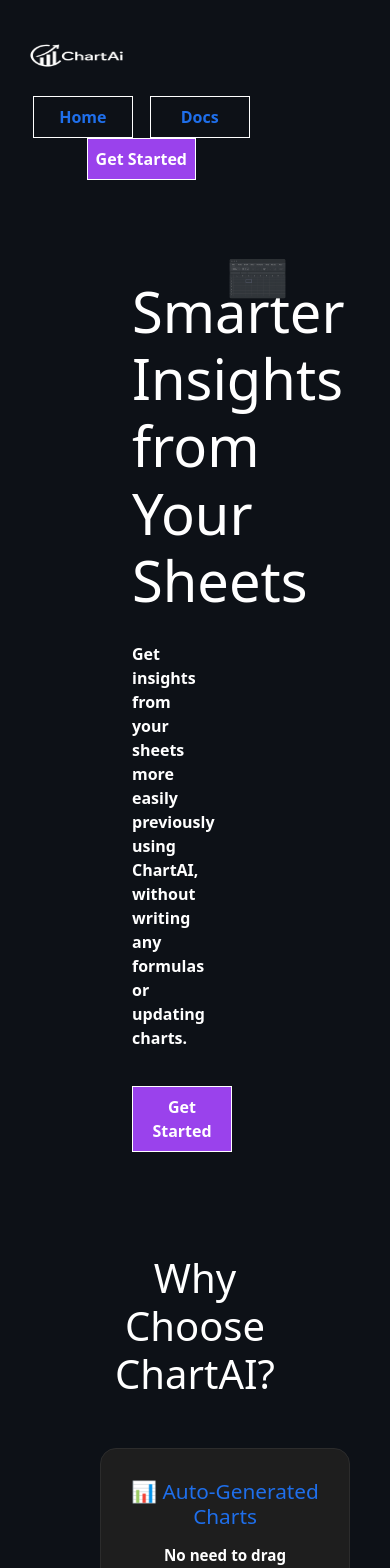
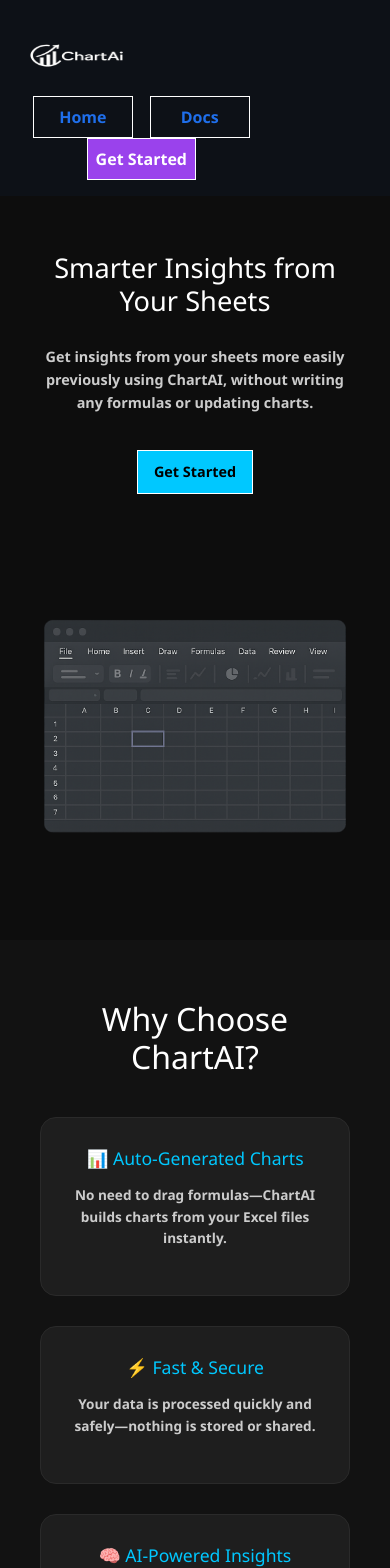
Before and after one commit to Devil9766/ChartAI, a React (Vite) app in the folder ChartAI/: page / in a window 390 px wide. Shown: the top 1568 px of the page. Built offline with nearby package versions, Linux system fonts and the light colour scheme; no server answers.

Commit message:
added docs component

```diff
--- a/ChartAI/src/App.jsx
+++ b/ChartAI/src/App.jsx
@@ -12,6 +12,7 @@
 import AdminDashboard from './Components/AdminDashboard'
 import ProtectedRoute from './Components/ProtectedRoute'
 import { useAuth } from './Components/Context/AuthContext'
+import Docs from './Components/Docs'
 
 
 
@@ -54,6 +55,14 @@
             }
           />
           <Route
+            path='/docs'
+            element={
+              <ProtectedRoute allowedRoles={['user', 'admin']}>
+                <Docs />
+              </ProtectedRoute>
+            }
+          />
+          <Route
             path='/reports'
             element={
               <ProtectedRoute allowedRoles={['user', 'admin']}>
--- a/ChartAI/src/Components/Docs.css
+++ b/ChartAI/src/Components/Docs.css
@@ -0,0 +1,103 @@
+:root {
+  --bg-dark: #0d0d0d;
+  --bg-card: #1a1a1a;
+  --border-color: #2a2a2a;
+  --accent: #00c8ff;
+  --text-light: #d1d1d1;
+  --text-dim: #aaaaaa;
+  --font-main: "Segoe UI", sans-serif;
+}
+
+body {
+  font-family: var(--font-main);
+  background-color: var(--bg-dark);
+  margin: 0;
+  color: var(--text-light);
+}
+
+.docs-container {
+  padding: 60px 100px;
+  max-width: 1200px;
+  margin: auto;
+}
+
+.docs-title {
+  font-size: 2.8rem;
+  text-align: center;
+  margin-bottom: 50px;
+  color: var(--accent);
+}
+
+
+.docs-section {
+  background-color: var(--bg-card);
+  border: 1px solid var(--border-color);
+  border-radius: 16px;
+  padding: 30px;
+  margin-bottom: 30px;
+  transition: border-color 0.3s ease, transform 0.3s ease;
+}
+
+.docs-section:hover {
+  border-color: var(--accent);
+  transform: scale(1.01);
+}
+
+.docs-section h2 {
+  font-size: 1.6rem;
+  margin-bottom: 15px;
+  color: var(--accent);
+}
+
+
+.docs-section p {
+  font-size: 1rem;
+  line-height: 1.6;
+  color: var(--text-light);
+}
+
+.docs-section ul,
+.docs-section ol {
+  padding-left: 1.5rem;
+  margin-top: 10px;
+  line-height: 1.8;
+}
+
+.docs-section li {
+  margin-bottom: 10px;
+  font-size: 1rem;
+  color: var(--text-dim);
+}
+
+.docs-section li strong {
+  color: var(--text-light);
+}
+
+.docs-section pre {
+  background-color: #121212;
+  color: #00ff90;
+  padding: 15px;
+  border-radius: 10px;
+  font-size: 0.95rem;
+  overflow-x: auto;
+  margin-top: 15px;
+  line-height: 1.5;
+}
+
+@media (max-width: 768px) {
+  .docs-container {
+    padding: 40px 20px;
+  }
+
+  .docs-title {
+    font-size: 2.2rem;
+  }
+
+  .docs-section {
+    padding: 20px;
+  }
+
+  .docs-section h2 {
+    font-size: 1.4rem;
+  }
+}
--- a/ChartAI/src/Components/Docs.jsx
+++ b/ChartAI/src/Components/Docs.jsx
@@ -1,6 +1,86 @@
 import React from "react";
 import "./Docs.css";
 
-export default function Docs(){
+export default function Docs() {
+  return (
+    <div className="docs-container">
+      <h1 className="docs-title">📘 ChartAI Documentation</h1>
 
+      <section className="docs-section">
+        <h2>🔍 What is ChartAI?</h2>
+        <p>
+          <strong>ChartAI</strong> is a smart Excel analytics platform that enables users to:
+          <ul>
+            <li>Upload Excel spreadsheets (XLS/XLSX)</li>
+            <li>Automatically extract and structure data</li>
+            <li>Generate AI-driven insights and summaries</li>
+            <li>Create professional visualizations (Bar, Line, Pie, etc.)</li>
+            <li>Export reports as PDF or PNG</li>
+          </ul>
+        </p>
+      </section>
+
+      <section className="docs-section">
+        <h2>🚀 Getting Started</h2>
+        <ol>
+          <li><strong>Create an Account:</strong> Sign up using your email and password.</li>
+          <li><strong>Login:</strong> Access your dashboard upon successful login.</li>
+          <li><strong>Upload File:</strong> Upload your Excel file under the User Dashboard.</li>
+          <li><strong>Explore Charts:</strong> Click on any uploaded file to visualize or analyze.</li>
+        </ol>
+      </section>
+
+      <section className="docs-section">
+        <h2>📈 Features</h2>
+        <ul>
+          <li><strong>Data Extraction:</strong> Parses all sheets and structures the data.</li>
+          <li><strong>AI Insights:</strong> Get automatic summaries and interpretation using AI.</li>
+          <li><strong>Interactive Charts:</strong> Render dynamic charts using Chart.js.</li>
+          <li><strong>Export Options:</strong> Download insights and charts as PDF or PNG.</li>
+        </ul>
+      </section>
+
+      <section className="docs-section">
+        <h2>🛡️ Roles and Access</h2>
+        <ul>
+          <li><strong>User:</strong> Can upload files, generate insights, and manage personal data.</li>
+          <li><strong>Admin:</strong> Can manage users, view global stats, and moderate reports.</li>
+        </ul>
+      </section>
+
+      <section className="docs-section">
+        <h2>🧰 Tech Stack</h2>
+        <ul>
+          <li><strong>Frontend:</strong> React + Chart.js + Axios</li>
+          <li><strong>Backend:</strong> Node.js + Express</li>
+          <li><strong>Database:</strong> MySQL (via Sequelize / DB queries)</li>
+          <li><strong>File Parsing:</strong> xlsx, html2canvas, jspdf</li>
+        </ul>
+      </section>
+
+      <section className="docs-section">
+        <h2>📂 Folder Structure</h2>
+        <pre>
+          /ChartAI
+          ├── /Components
+          │   ├── UserDashboard.jsx
+          │   ├── AdminDashboard.jsx
+          │   ├── ViewChart.jsx
+          │   ├── GetInsights.jsx
+          ├── /assets
+          ├── /Context
+          │   └── AuthContext.js
+          ├── api.js
+          └── App.jsx
+        </pre>
+      </section>
+
+      <section className="docs-section">
+        <h2>❓ Need Help?</h2>
+        <p>
+          If you encounter any issues or have suggestions, feel free to contact our support team or create a GitHub issue (if open-sourced).
+        </p>
+      </section>
+    </div>
+  );
 }
--- a/ChartAI/src/Components/FileHistory.css
+++ b/ChartAI/src/Components/FileHistory.css
@@ -18,6 +18,10 @@
 .clickable {
     cursor: pointer;
     color: #007bff;
+    word-wrap: break-word;     /* Break long words */
+    overflow-wrap: break-word; /* Modern alternative */
+    white-space: normal;       /* Allow wrapping */
+    max-width: 100%;
 }
 
 .clickable:hover {
--- a/ChartAI/src/Components/Home.css
+++ b/ChartAI/src/Components/Home.css
@@ -1,81 +1,115 @@
-.hero{
-    padding:50px 100px;
-    min-height: 100vh;
+
+:root {
+  --primary-color: #00c8ff;
+  --card-bg: #1e1e1e;
+  --border-color: #2c2c2c;
+  --dark-bg: #0d0d0d;
+}
+
+body {
+  margin: 0;
+  font-family: "Segoe UI", sans-serif;
+}
+
+.hero {
   display: flex;
+  justify-content: space-between;
+  align-items: center;
+  padding: 80px 100px;
+  gap: 40px;
+  flex-wrap: wrap;
   color: white;
-    justify-content: center;
-    gap: 30px;
+  background-color: var(--dark-bg);
+}
 
-}
-.heroInfo{
+.heroInfo {
+  flex: 1;
+  min-width: 300px;
   display: flex;
   flex-direction: column;
   gap: 20px;
-    padding: 2em;
-    justify-content: center;
-    width: 50%;
-}
-.heroInfo > .link{
-    width: fit-content;
+  padding: 1em;
 }
 
-.hero h1{
-    font-size: 3.5rem;
+.heroInfo h1 {
+  font-size: 3.2rem;
+  line-height: 1.2;
 }
 
-.heroImg{
-    max-width: 50%;
-    height: fit-content;
+.heroInfo p {
+  font-size: 1.1rem;
+  line-height: 1.6;
+  color: #ccc;
 }
-.heroImg img{
+
+.heroInfo .link {
+  margin-top: 20px;
+  background-color: var(--primary-color);
+  color: black;
+  padding: 12px 24px;
+  font-weight: 600;
+  text-decoration: none;
+}
+
+
+
+.heroImg {
+  flex: 1;
+  text-align: center;
+}
+
+.heroImg img {
   width: 100%;
-    max-width: 700px;
+  max-width: 600px;
   object-fit: contain;
 }
 
-#features{
+#features {
+  background-color: #121212;
+  color: white;
+  padding: 80px 100px;
+  text-align: center;
+}
 
-  color: white;
-  padding: 20px 100px;
-  text-align: center;
-
-}
 #features h2 {
   font-size: 2.5rem;
-  margin-bottom: 50px;
+  margin-bottom: 40px;
 }
-.features-grid{
+
+.features-grid {
   display: grid;
-    grid-template-columns: repeat(auto-fit , minmax(250px , 1fr));
-    gap: 50px;
+  grid-template-columns: repeat(auto-fit, minmax(250px, 1fr));
+  gap: 30px;
 }
 
 .feature-card {
-  background: #1e1e1e;
-  border: 1px solid #2c2c2c;
+  background: var(--card-bg);
+  border: 1px solid var(--border-color);
   border-radius: 16px;
   padding: 30px;
-  transition: all 0.3s ease
+  transition: transform 0.3s ease, border-color 0.3s ease;
 }
 
 .feature-card:hover {
-  transform: translateY(-5px);
-  border-color: #00c8ff;
+  transform: translateY(-8px);
+  border-color: var(--primary-color);
 }
 
 .feature-card h3 {
   font-size: 1.3rem;
   margin-bottom: 15px;
-  color: var(--main-bg-color);
+  color: var(--primary-color);
 }
 
 .feature-card p {
-  font-size: 0.95rem;
-  line-height: 1.5;
+  font-size: 1rem;
+  line-height: 1.6;
+  color: #ccc;
 }
 
+
 .how-it-works {
-  background-color: #0d0d0d;
+  background-color: var(--dark-bg);
   color: white;
   padding: 80px 100px;
   text-align: center;
@@ -83,7 +117,7 @@
 
 .how-it-works h2 {
   font-size: 2.5rem;
-  margin-bottom: 50px;
+  margin-bottom: 40px;
 }
 
 .steps {
@@ -93,24 +127,23 @@
 }
 
 .step {
-  background: #1a1a1a;
-  border: 1px solid #2a2a2a;
+  background: var(--card-bg);
+  border: 1px solid var(--border-color);
   border-radius: 16px;
-  padding: 30px;
-  width: 70%;
+  padding: 30px 30px 30px 80px;
+  width: 80%;
   max-width: 800px;
   margin: 0 auto;
   text-align: left;
   position: relative;
-  padding-left: 80px;
 }
 
 .step span {
   position: absolute;
   left: 30px;
   top: 30px;
-  background-color: #00c8ff;
-  color: #0d0d0d;
+  background-color: var(--primary-color);
+  color: black;
   font-weight: bold;
   width: 40px;
   height: 40px;
@@ -120,3 +153,96 @@
   justify-content: center;
   font-size: 1.2rem;
 }
+
+@media (max-width: 1024px) {
+  .hero {
+    flex-direction: column;
+    padding: 60px 40px;
+    text-align: center;
+  }
+
+  .heroInfo h1 {
+    font-size: 2.5rem;
+  }
+
+  .heroInfo .link {
+    margin: 0 auto;
+  }
+
+  .heroImg {
+    max-width: 100%;
+  }
+
+  #features,
+  .how-it-works {
+    padding: 60px 40px;
+  }
+
+  .step {
+    width: 100%;
+    padding-left: 70px;
+  }
+
+  .step span {
+    left: 20px;
+  }
+}
+
+@media (max-width: 768px) {
+  .heroInfo h1 {
+    font-size: 2rem;
+  }
+
+  .heroInfo p,
+  .feature-card p {
+    font-size: 0.95rem;
+  }
+
+  #features h2,
+  .how-it-works h2 {
+    font-size: 2rem;
+  }
+
+  .step span {
+    width: 35px;
+    height: 35px;
+    font-size: 1rem;
+  }
+}
+
+@media (max-width: 480px) {
+  .hero {
+    padding: 40px 20px;
+  }
+
+  .heroInfo h1 {
+    font-size: 1.7rem;
+  }
+
+  .heroInfo p {
+    font-size: 0.9rem;
+  }
+
+  .heroInfo .link {
+    padding: 10px 16px;
+    font-size: 0.9rem;
+  }
+
+  .step {
+    padding-left: 60px;
+  }
+
+  .step span {
+    width: 30px;
+    height: 30px;
+    font-size: 0.9rem;
+  }
+
+  .feature-card h3 {
+    font-size: 1.1rem;
+  }
+
+  .feature-card p {
+    font-size: 0.85rem;
+  }
+}
--- a/ChartAI/src/Components/Navbar.css
+++ b/ChartAI/src/Components/Navbar.css
@@ -7,11 +7,11 @@
     position: sticky;
     height: fit-content;
     top: 0;
+    z-index: 100;
     animation: stickyNav linear forwards;
     animation-timeline: view();
     animation-range-start:100vh;
     animation-range-end:103vh ;
-
 }
 
 
```
Lines whose indentation alone changed are shown as unchanged.
